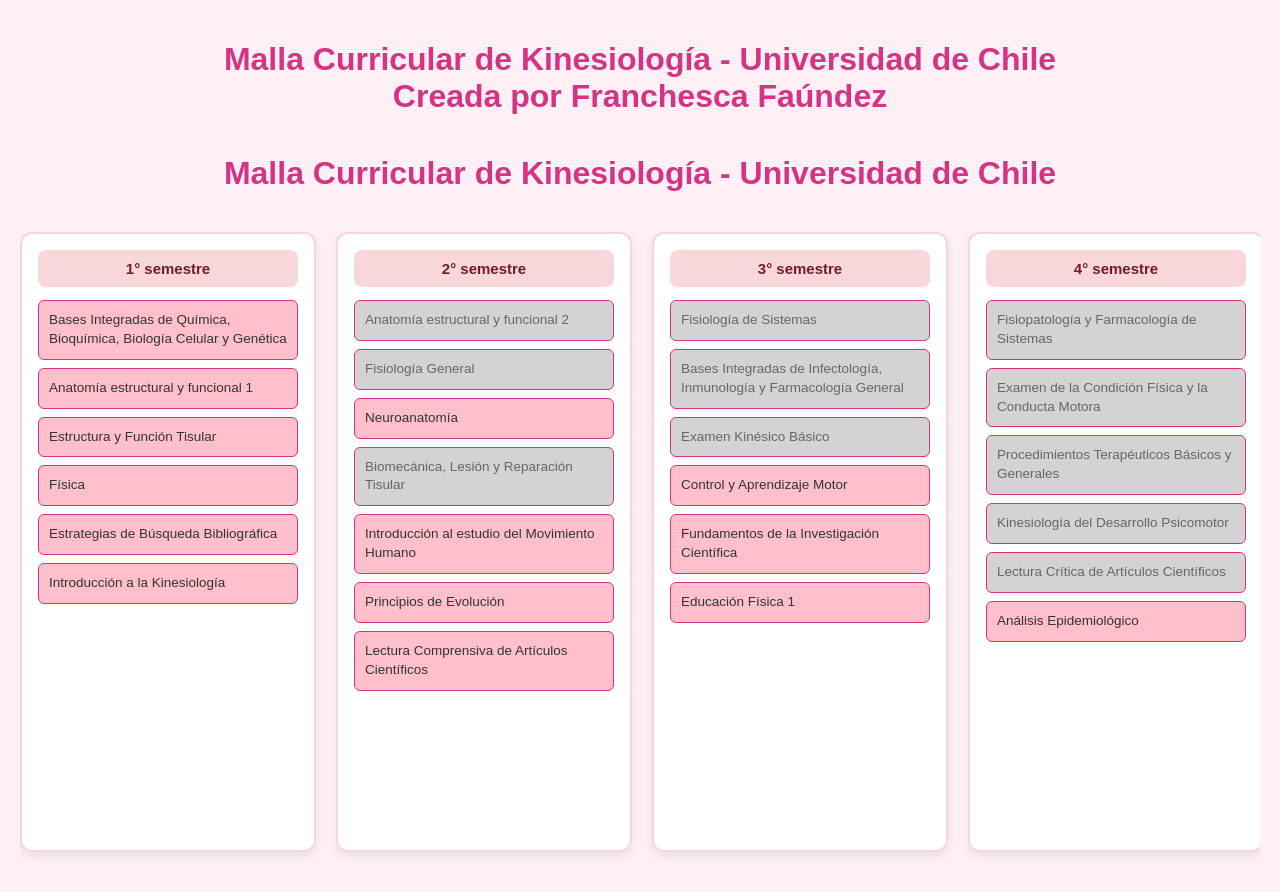
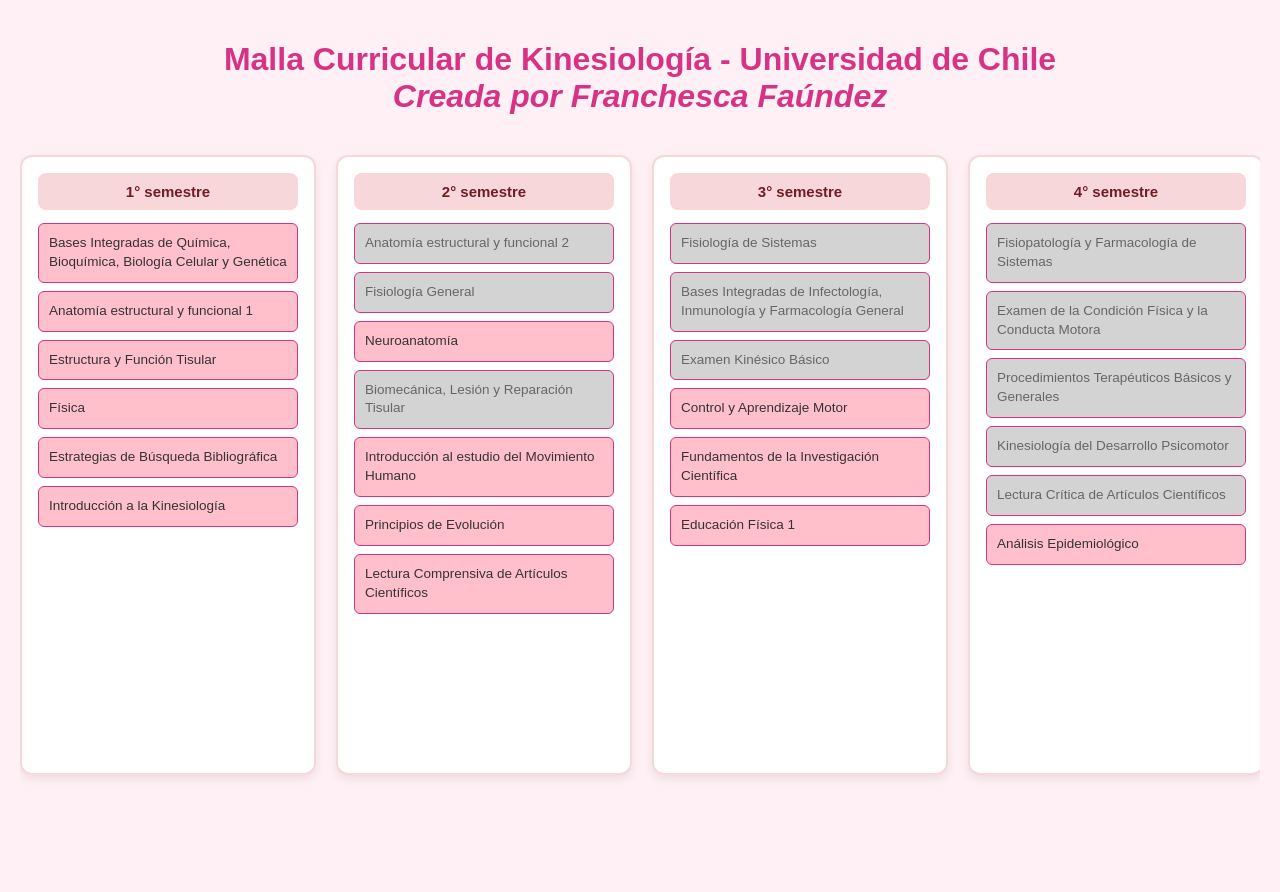
Before and after one commit to franchescaf11/Malla-Kinesiologia, a plain HTML site: page index.html in a window 1280 px wide. After the commit the page ends 835 px from the top, so only its background shows below. Drawn offline with Linux system fonts and the light colour scheme.

Commit message:
Update index.html

```diff
--- a/index.html
+++ b/index.html
@@ -3,11 +3,15 @@
 <head>
   <meta charset="UTF-8" />
   <meta name="viewport" content="width=device-width, initial-scale=1.0"/>
-<h1>Malla Curricular de Kinesiología - Universidad de Chile<br>Creada por Franchesca Faúndez</h1>
+  <title>Malla Curricular de Kinesiología - Universidad de Chile</title>
   <link rel="stylesheet" href="style.css" />
 </head>
 <body>
-  <h1>Malla Curricular de Kinesiología - Universidad de Chile</h1>
+
+  <h1>
+    Malla Curricular de Kinesiología - Universidad de Chile<br>
+    <em>Creada por Franchesca Faúndez</em>
+  </h1>
 
   <div id="malla" class="grid-container"></div>
 
```
